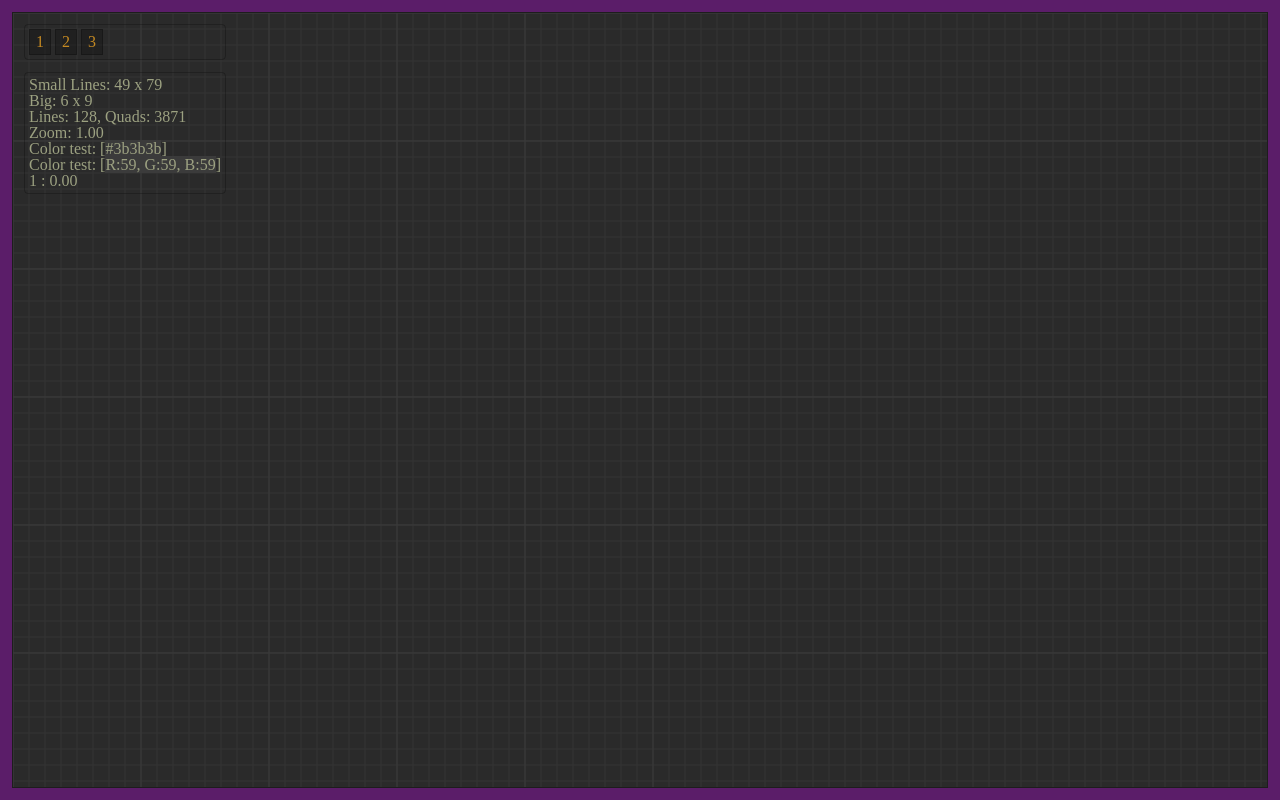
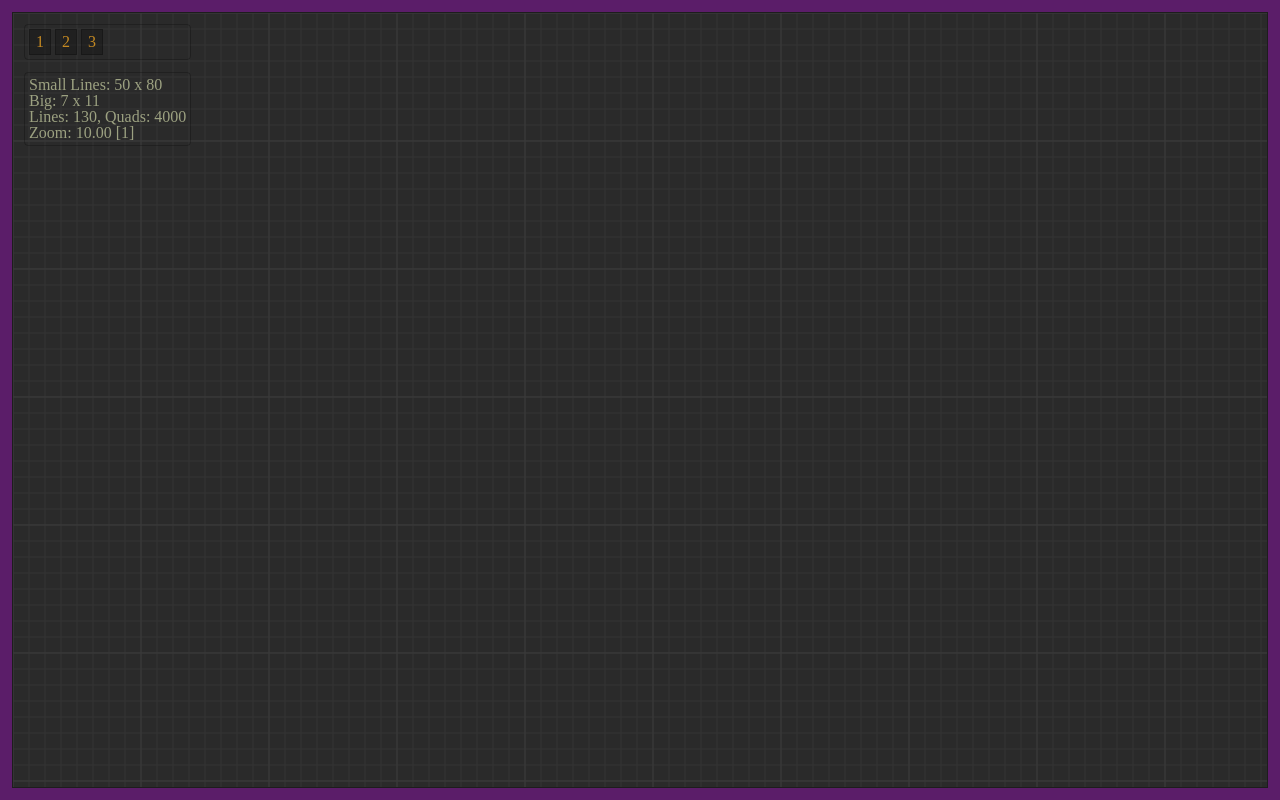
Before and after one commit to G-Freeman/VisEd, a Nuxt app: page / in a window 1280 px wide. Built offline with nearby package versions, Linux system fonts and the light colour scheme.

Commit message:
Grid, clean code

```diff
--- a/components/Grid.vue
+++ b/components/Grid.vue
@@ -9,20 +9,9 @@
 			</div>
 			<div class="grid_debug" v-if="isDev">
 				<label v-text="`Small Lines: ${hSmallGridLineCount} x ${vSmallGridLineCount}`"></label>
-				<label v-text="`Big: ${Math.floor(hSmallGridLineCount/bigGridSpacing)} x ${Math.floor(vSmallGridLineCount/bigGridSpacing)}`"></label>
+				<label v-text="`Big: ${Math.floor(hSmallGridLineCount/bigGridSpacing+1)} x ${Math.floor(vSmallGridLineCount/bigGridSpacing+1)}`"></label>
 				<label v-text="`Lines: ${gridLinesSumm}, Quads: ${gridLinesMulti}`"></label>
-				<label v-text="`Zoom: ${zoom.value.toFixed((zoom.step.toString().length-2))}`"></label>
-				<div>
-					<label>Color test: [</label>
-					<label :style="`background:${colorTransformA};`" v-text="`${colorTransformA}`"/>
-					<label>]</label>
-				</div>
-				<div>
-					<label>Color test: [</label>
-					<label :style="`background:${Color.rgbToHex(colorTransformB)};`" v-text="`R:${colorTransformB.r}, G:${colorTransformB.g}, B:${colorTransformB.b}`"/>
-					<label>]</label>
-				</div>
-				<label v-text="`${fixedZoomMultyplier} : ${(1-fixedZoomMultyplier).toFixed(this.zoom.step.toString().length-2)}`"/>
+				<label v-text="`Zoom: ${zoom.value.toFixed((zoom.step.toString().length-2))} [${parseFloat(fixedZoomMultyplier)}]`"></label>
 			</div>
 		</div>
 		<svg class="grid_svg" height="100%" width="100%">
@@ -70,7 +59,7 @@
 				/>
 
 				<!-- BIG -->
-				<line v-for="(i,num) in hBigGridLineCount" :key="`hb${num}`" v-if="defer(1)"
+				<line v-for="(i,num) in Math.floor(hSmallGridLineCount/bigGridSpacing+1)" :key="`hb${num}`" v-if="defer(1)"
 					x1="0"		:y1="(num * ( (smallGridSpacing*bigGridSpacing/(2**Math.floor(zoom.value)||1) ) * (2**zoom.value) ))+1"
 					x2="100%"	:y2="(num * ( (smallGridSpacing*bigGridSpacing/(2**Math.floor(zoom.value)||1) ) * (2**zoom.value) ))+1"
 					:style="`
@@ -80,7 +69,7 @@
 									?	(num % (bigGridSpacing*2)
 											? (num % (bigGridSpacing*2) )
 												? colorTransformA
-												: .1
+												: '#ff0000'
 											: colorTransformA
 										)
 									: bigGridColor
@@ -89,7 +78,7 @@
 						};
 					`"
 				/>
-				<line v-for="(i,num) in vBigGridLineCount" :key="`vb${num}`" v-if="defer(2)"
+				<line v-for="(i,num) in Math.floor(vSmallGridLineCount/bigGridSpacing+1)" :key="`vb${num}`" v-if="defer(2)"
 					:x1="(num * ( (smallGridSpacing*bigGridSpacing/(2**Math.floor(zoom.value)||1) ) * (2**zoom.value) ) )+1" y1="0"
 					:x2="(num * ( (smallGridSpacing*bigGridSpacing/(2**Math.floor(zoom.value)||1) ) * (2**zoom.value) ) )+1" y2="100%"
 					:style="`
@@ -99,7 +88,7 @@
 									?	(num % (bigGridSpacing*2)
 											? (num % (bigGridSpacing*2) )
 												? colorTransformA
-												: .1
+												: '#ff0000'
 											: colorTransformA
 										)
 									: bigGridColor
@@ -132,8 +121,6 @@ export default {
 		id:				{default: '0'		},
 		smallGridColor: {default: '#353535'	},
 		bigGridColor:	{default: '#3b3b3b'	},
-		// smallGridColor: {default: '#00ff00'	},
-		// bigGridColor:	{default: '#ff0000'	},
 	},
 	data: function () {
 		return {
@@ -146,7 +133,7 @@ export default {
 			vSmallGridLineCount: 0,
 
 			zoom: {
-				value: 1,
+				value: 10,
 				step: .05,
 				min: 1,
 				max: 40
@@ -170,7 +157,7 @@ export default {
 		gridLinesMulti() 		{ return this.hSmallGridLineCount*this.vSmallGridLineCount },
 		hBigGridLineCount()		{ return Math.floor(this.hSmallGridLineCount/this.bigGridSpacing)},
 		vBigGridLineCount()		{ return Math.floor(this.hSmallGridLineCount/this.bigGridSpacing)},
-		fixedZoomMultyplier()	{ return Number(Number(this.zoom.value%1||1).toFixed(this.zoom.step.toString().length-2)); },
+		fixedZoomMultyplier()	{ return Number(this.zoom.value%1||1).toFixed(this.zoom.step.toString().length-2); },
 		colorTransformA()		{ return Color.hexTranslateToHex(this.smallGridColor, this.bigGridColor, this.fixedZoomMultyplier) },
 		colorTransformB()		{ return Color.rgbTranslateToRgb(Color.hexToRgb(this.smallGridColor), Color.hexToRgb(this.bigGridColor), this.fixedZoomMultyplier) },
 	},
```
